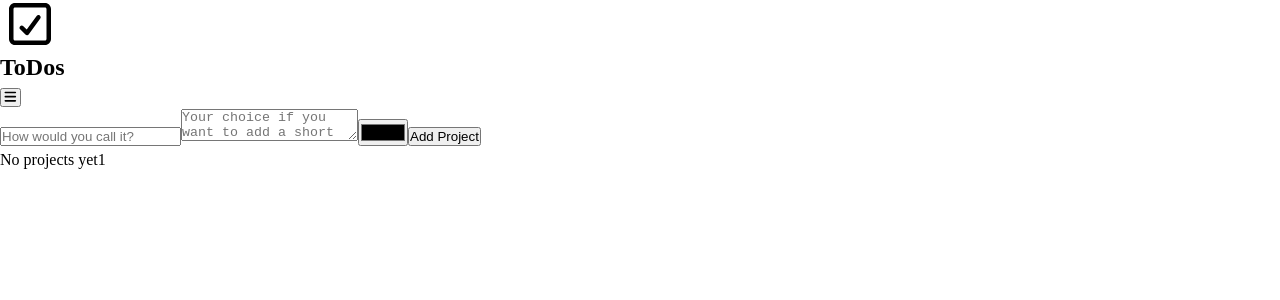
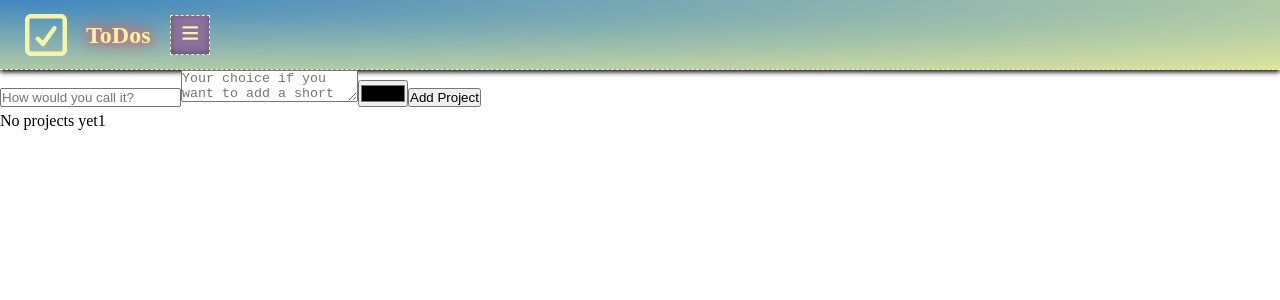
Before and after one commit to FreeFallRush/todo-app-react, a React (Vite) app: page / in a window 1280 px wide. Shown: the top 300 px of the page. Built offline with nearby package versions, Linux system fonts and the light colour scheme.

Commit message:
Added styles in index.css root
Added Header.css with Headerstyles in styles folder

```diff
--- a/src/components/Header/Header.tsx
+++ b/src/components/Header/Header.tsx
@@ -2,7 +2,7 @@ import { FontAwesomeIcon } from "@fortawesome/react-fontawesome";
 import { faSquareCheck } from "@fortawesome/free-regular-svg-icons";
 import { faBars } from "@fortawesome/free-solid-svg-icons";
 import Button from "../Button";
-
+import "../../styles/Header.css";
 interface HeaderProps {
   onToggleSidebar?: () => void;
 }
--- a/src/index.css
+++ b/src/index.css
@@ -1,8 +1,36 @@
 :root {
-  line-height: 1.5;
-  font-weight: 400;
+  --primary-color: rgb(0, 0, 0);
+  --secondary-color: rgb(244, 244, 171);
+  --linear-background: linear-gradient(to top left, #973ab7, #009688, #4caf50);
+  --dashed-border-black: 1px dashed #000;
+  --dashed-border-yellow: 1px dashed rgb(244, 244, 171);
+  --header-gradient-background: radial-gradient(
+    at left top,
+    rgba(63, 134, 192, 1),
+    rgba(222, 229, 157, 1)
+  );
+  --nav-gradient-background: linear-gradient(
+    315deg,
+    rgba(107, 213, 238, 1),
+    rgba(140, 113, 155, 1)
+  );
+  --main-container-background-color: #eaeef7;
+  --add-btn-background-gradient: linear-gradient(135deg, #d74368, #e04463);
+  --main-box-shadow: 0 2px 5px #000;
+  --inset-box-shadow: rgba(50, 50, 93, 0.25) 0px 50px 100px -20px,
+    rgba(0, 0, 0, 0.3) 0px 30px 60px -30px,
+    rgba(10, 37, 64, 0.35) 0px -2px 6px 0px inset;
+  --toggle-btn-box-shadow: rgb(204, 219, 232) 3px 3px 6px 0px inset,
+    rgba(255, 255, 255, 0.5) -3px -3px 6px 1px inset;
+  --buttons-text-shadow: 0 3px 6px rgba(0, 0, 0, 0.2),
+    0 6px 12px rgba(0, 0, 0, 0.1);
+  --logo-text-shadow: 0 0 4px #c28073, 0 0 8px #c28073, 0 0 16px #e13358;
+  --logo-3D-text-shadow: 1px 1px #000000, 2px 2px #111111, 3px 3px #222222,
+    4px 4px #333333;
+  --nav-menu-text-shadow: 0 0 4px #00ffff, 0 0 8px #00ffff, 0 0 16px #ff00ff;
 }
 
 body {
+  line-height: 1.5;
   height: 100%;
 }
--- /dev/null
+++ b/src/styles/Header.css
@@ -0,0 +1,59 @@
+header {
+  display: flex;
+  justify-content: space-between;
+  align-items: center;
+  height: 70px;
+  padding: 0 1rem;
+  background: var(--header-gradient-background);
+  color: var(--secondary-color);
+  border-bottom: var(--dashed-border-yellow);
+  box-shadow: var(--main-box-shadow);
+  z-index: 1;
+}
+
+.header {
+  display: flex;
+  justify-content: space-between;
+  line-height: 70px;
+  transition: margin-left 0.5s;
+}
+
+.logo {
+  display: flex;
+  align-items: center;
+  gap: 10px;
+}
+
+.logo-text {
+  text-shadow: var(--logo-text-shadow);
+  padding-right: 20px;
+}
+
+.toggle-menu {
+  display: flex;
+  align-items: center;
+  top: 18px;
+  left: 200px;
+}
+
+.toggle-btn {
+  width: 40px;
+  height: 40px;
+  font-size: 18px;
+  background: rgba(140, 113, 155, 1);
+  box-shadow: var(--inset-box-shadow);
+  border: var(--dashed-border-yellow);
+  cursor: pointer;
+  color: var(--secondary-color);
+  transition: linear 0.2s;
+}
+
+.toggle-btn svg {
+  text-shadow: var(--buttons-text-shadow);
+}
+
+.toggle-btn:hover {
+  background: var(--secondary-color);
+  box-shadow: var(--toggle-btn-box-shadow);
+  color: #8721db;
+}
```
